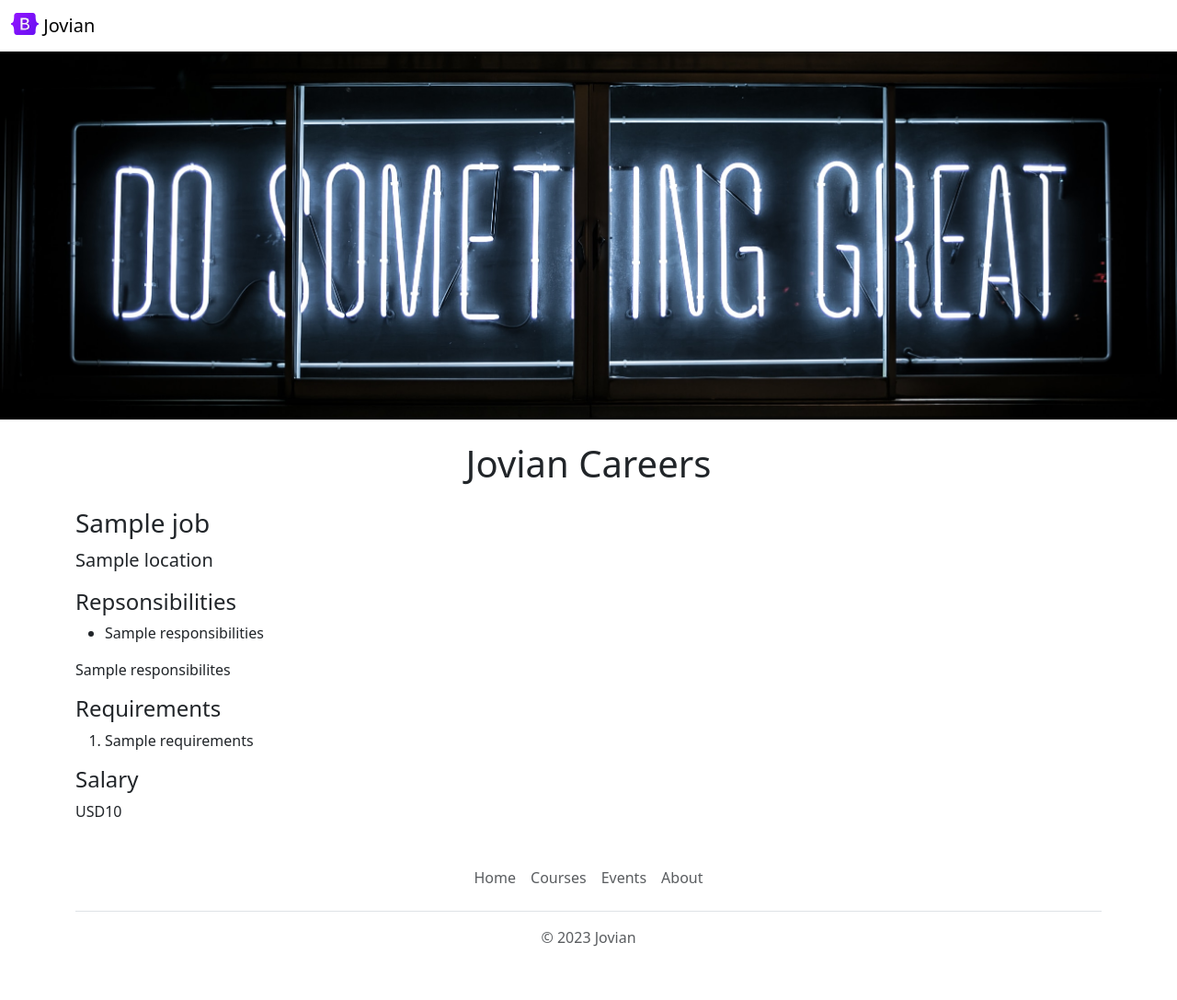
After one commit to matt-gorkowski/jovian-careers-website-v2, a Flask app: template templates/jobpage.html in a window 1280 px wide. The commit adds this page. Shown: the whole page at 92% size. Run offline with Flask 3, Linux system fonts and the light colour scheme; the template is opened without the code that fills it: most values are stand-ins (such as "Sample title", 1, 10 or a date in 2020).

Commit message:
Created dynamic job pages

```diff
--- a/app.py
+++ b/app.py
@@ -1,6 +1,6 @@
 from flask import Flask, jsonify, render_template
 
-from database import load_jobs_from_db
+from database import load_jobs_from_db, load_job_from_db
 
 app = Flask(__name__)
 
@@ -8,7 +8,7 @@ app = Flask(__name__)
 @app.route("/")
 def hello_jovian():
   jobs = load_jobs_from_db()
-  return render_template('home.html', jobs=jobs, company_name='Jovian')
+  return render_template('home.html', jobs=jobs)
 
 
 @app.route("/api/jobs")
@@ -17,5 +17,14 @@ def list_jobs():
   return jsonify(jobs)
 
 
+@app.route("/job/<id>")
+def show_job(id):
+  job = load_job_from_db(id)
+  if not job:
+    return "Not Found", 404
+  else:
+    return render_template('jobpage.html', job=job)
+
+
 if __name__ == "__main__":
   app.run(host='0.0.0.0', debug=True)
--- /dev/null
+++ b/templates/banner.html
@@ -0,0 +1,9 @@
+<style>
+  #banner {
+    height: 400px;
+    width: 100%;
+    object-fit: cover;
+    margin-bottom: 16px;
+  }
+</style>
+<img class="img-fluid" id="banner" src="/static/banner.jpg">
--- /dev/null
+++ b/templates/bootstrap.html
@@ -0,0 +1,3 @@
+<meta charset="utf-8">
+<meta name="viewport" content="width=device-width, initial-scale=1">
+<link href="https://cdn.jsdelivr.net/npm/bootstrap@5.3.2/dist/css/bootstrap.min.css" rel="stylesheet" integrity="sha384-T3c6CoIi6uLrA9TneNEoa7RxnatzjcDSCmG1MXxSR1GAsXEV/Dwwykc2MPK8M2HN" crossorigin="anonymous">
--- a/templates/jobitem.html
+++ b/templates/jobitem.html
@@ -11,6 +11,6 @@
     {% endif %}
   </div>
   <div class="col-3">
-    <a href="mailto:hello@jovian.ai?subject=Applicaiton for {{job['title']}}" type="button" class="btn btn-outline-primary">Apply</a>
+    <a href="/job/{{job['id']}}" type="button" class="btn btn-outline-primary">Apply</a>
   </div>
 </div>
--- /dev/null
+++ b/templates/jobpage.html
@@ -0,0 +1,32 @@
+<!DOCTYPE html>
+<html>
+  <head>
+    <title>{{job.title}} - Jovian Careers</title>
+    {% include 'bootstrap.html' %}
+  </head>
+  <body>
+    {% include 'nav.html' %}
+    {% include 'banner.html' %}
+    <div class="container">
+      <h1 class="text-center mt-2 mb-4">Jovian Careers</h1>
+      <h3 class="mb-2">{{job.title}}</h3>
+      <p class="lead mt-0">{{job.location}}</p>
+      <h4>Repsonsibilities</h4>
+      <ul>
+        {% for line in job.responsibilities.split("\n") %}
+          <li>{{line}}</li>
+        {% endfor %}
+      </ul>
+      <p>{{job.responsibilites}}</p>
+      <h4>Requirements</h4>
+      <ol>
+        {% for line in job.requirements.split("\n") %}
+          <li>{{line}}</li>
+        {% endfor %}
+      </ol>
+      <h4>Salary</h4>
+      <p>{{job.currency}}{{job.salary}}</p>
+    </div>
+    {% include 'footer.html' %}
+  </body>
+</html>
--- a/templates/nav.html
+++ b/templates/nav.html
@@ -1,6 +1,6 @@
 <nav class="navbar shadow-sm fixed-top bg-white">
   <div class="container-fluid">
-    <a class="navbar-brand" href="#">
+    <a class="navbar-brand" href="/">
       <img src="/static/logo.svg" alt="Logo" width="30" height="24" class="d-inline-block align-text-top">
       Jovian
     </a>
```
Also changed, not shown: database.py (+11 -0 lines), templates/home.html (+3 -13 lines).
